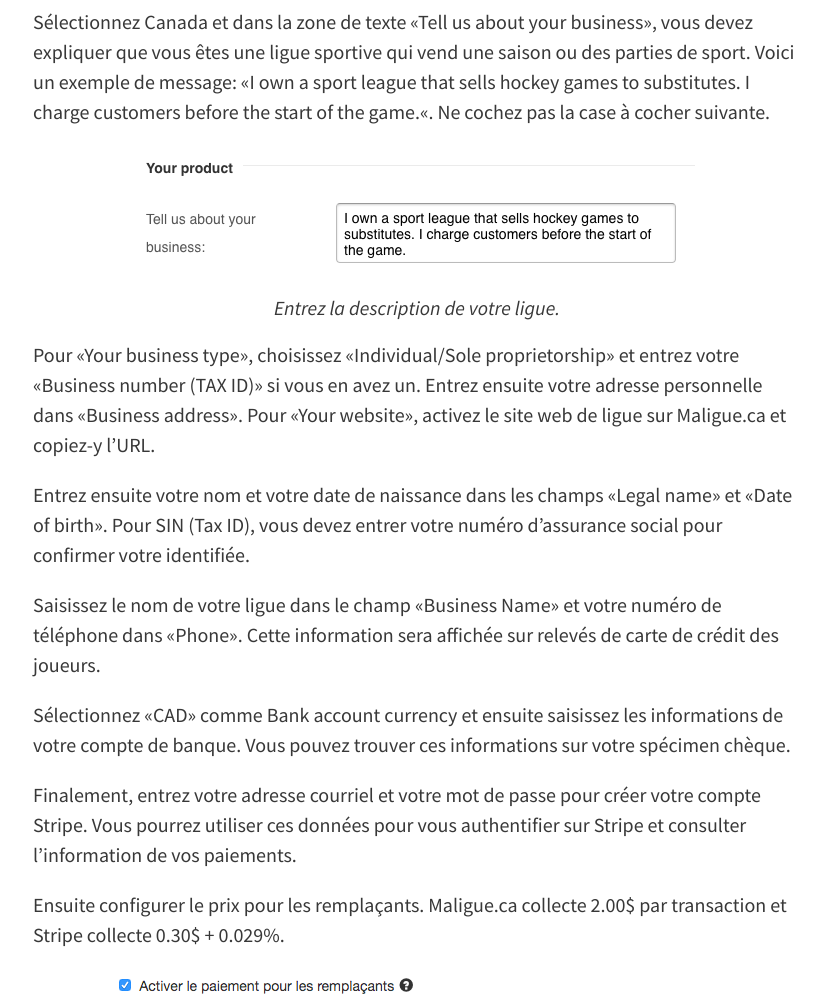
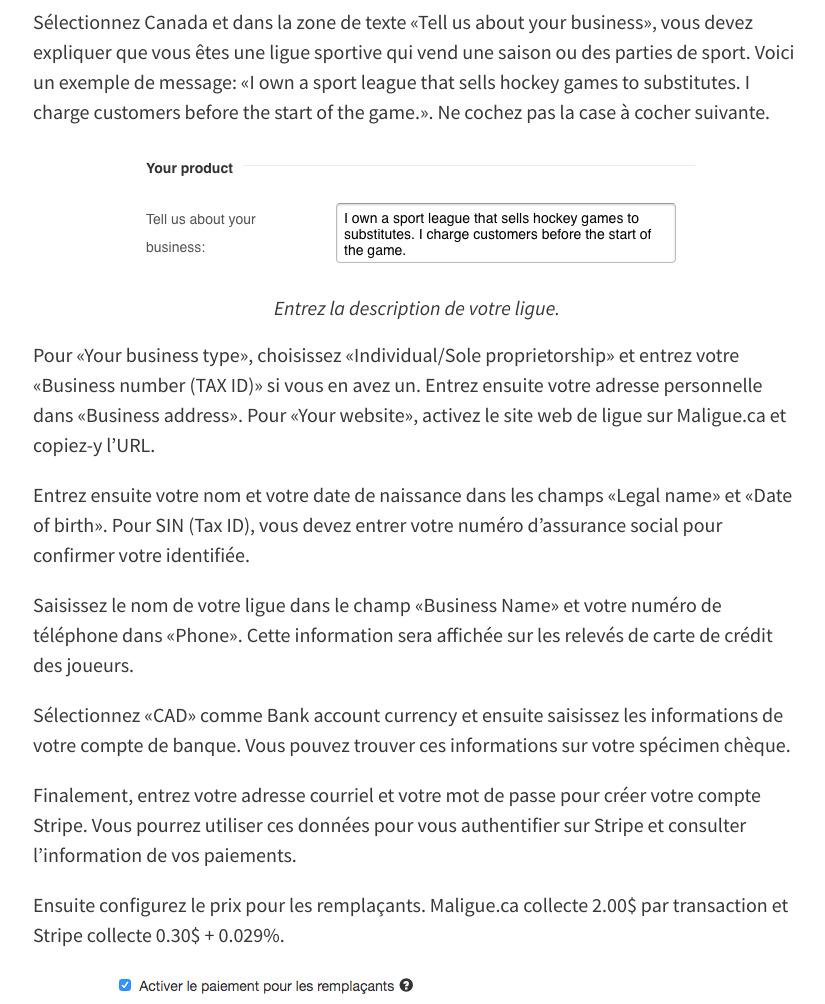
Before and after one commit to maligue/maligue.github.io, a Jekyll site: the page built from _posts/fr/2017-08-01-paiements-remplacant.md, in a window 1280 px wide and 1400 px high, scrolled down 2970 px. Shown: the part 251-1255 px from the top of the window, without its empty margins (223-1048 px from the left). Built offline with Jekyll 4.4.1, drawn with Linux system fonts in a browser that asks for light colours; nearby versions of some CDN libraries.

Commit message:
Fix some typos

```diff
--- a/_posts/fr/2017-08-01-paiements-remplacant.md
+++ b/_posts/fr/2017-08-01-paiements-remplacant.md
@@ -33,7 +33,7 @@ Pour activer le paiement, allez dans les paramètres de votre ligue et cliquez s
 
 {% include image.html src="2017-09-10-configure-payment-fr.png" caption="Configurer le paiement." %}
 
-Sélectionnez Canada et dans la zone de texte «Tell us about your business», vous devez expliquer que vous êtes une ligue sportive qui vend une saison ou des parties de sport. Voici un exemple de message: «I own a sport league that sells hockey games to substitutes. I charge customers before the start of the game.«. Ne cochez pas la case à cocher suivante.
+Sélectionnez Canada et dans la zone de texte «Tell us about your business», vous devez expliquer que vous êtes une ligue sportive qui vend une saison ou des parties de sport. Voici un exemple de message: «I own a sport league that sells hockey games to substitutes. I charge customers before the start of the game.». Ne cochez pas la case à cocher suivante.
 
 {% include image.html src="2017-09-10-configure-payment-product-fr.png" caption="Entrez la description de votre ligue." %}
 
@@ -41,13 +41,13 @@ Pour «Your business type», choisissez «Individual/Sole proprietorship» et en
 
 Entrez ensuite votre nom et votre date de naissance dans les champs «Legal name» et «Date of birth». Pour SIN (Tax ID), vous devez entrer votre numéro d’assurance social pour confirmer votre identifiée.
 
-Saisissez le nom de votre ligue dans le champ «Business Name» et votre numéro de téléphone dans «Phone». Cette information sera affichée sur relevés de carte de crédit des joueurs.
+Saisissez le nom de votre ligue dans le champ «Business Name» et votre numéro de téléphone dans «Phone». Cette information sera affichée sur les relevés de carte de crédit des joueurs.
 
 Sélectionnez «CAD» comme Bank account currency et ensuite saisissez les informations de votre compte de banque. Vous pouvez trouver ces informations sur votre spécimen chèque.
 
 Finalement, entrez votre adresse courriel et votre mot de passe pour créer votre compte Stripe. Vous pourrez utiliser ces données pour vous authentifier sur Stripe et consulter l’information de vos paiements.
 
-Ensuite configurer le prix pour les remplaçants. Maligue.ca collecte 2.00$ par transaction et Stripe collecte 0.30$ + 0.029%.
+Ensuite configurez le prix pour les remplaçants. Maligue.ca collecte 2.00$ par transaction et Stripe collecte 0.30$ + 0.029%.
 
 {% include image.html src="2017-09-10-configure-price-fr.png" caption="Configurer le prix pour les remplaçants." %}
 
```
